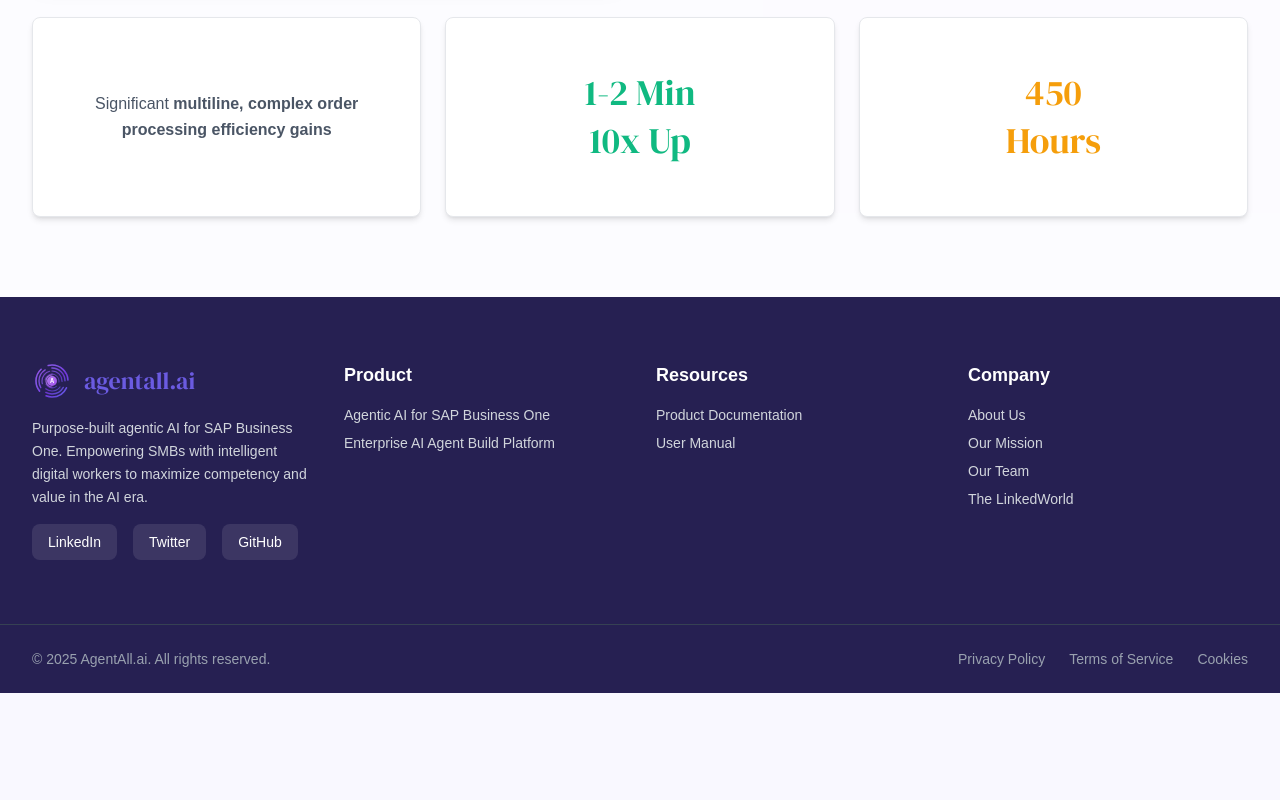
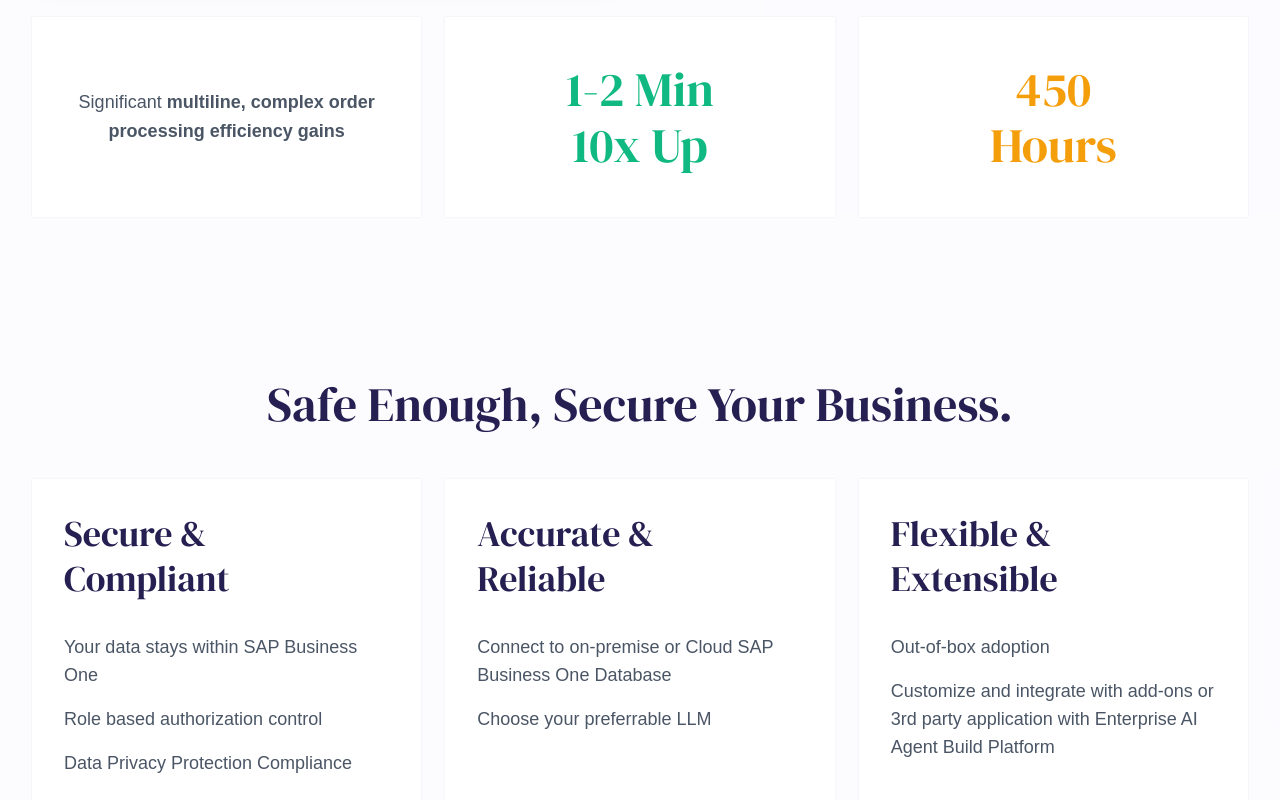
Before and after one commit to ReneeDress/agentall.ai, a Next.js app: page /agentall.ai/products/agentic-ai in a window 1280 px wide. Shown: the part 1820-2620 px from the top of the page. Before the commit the page ends 2513 px from the top, so only its background shows below. Built offline with nearby package versions, Linux system fonts and the light colour scheme.

Commit message:
feat: 添加值亮点悬停效果和安全特性部分到产品页面，提升用户交互体验和信息传达

```diff
--- a/app/globals.css
+++ b/app/globals.css
@@ -685,3 +685,26 @@ footer {
 .bounce-hover:hover {
   animation: bounce-hover 0.6s ease-in-out;
 }
+
+/* Value Highlights hover effect */
+.highlight-hover {
+  position: relative;
+  display: inline-block;
+}
+
+.highlight-hover:hover {
+  font-size: 1.125rem; /* text-lg */
+}
+
+.highlight-hover:hover::before {
+  content: "";
+  position: absolute;
+  left: 0;
+  top: 50%;
+  transform: translateY(-50%);
+  height: 80%;
+  width: 0;
+  background-color: rgba(221, 214, 254, 0.9);
+  z-index: -1;
+  animation: highlight-1 0.6s ease-out forwards;
+}
--- a/app/products/agentic-ai/page.tsx
+++ b/app/products/agentic-ai/page.tsx
@@ -475,7 +475,7 @@ export default function AgenticAIProduct() {
                                 </div>
 
                                 {/* Right side: Value Highlights */}
-                                <div className="bg-white p-6 rounded-lg shadow-md border border-gray-200">
+                                <div className="bg-white p-6 card-shadow-white">
                                     <h3 className="text-2xl font-serif-display text-foreground mb-6">
                                         Value Highlights
                                     </h3>
@@ -483,7 +483,7 @@ export default function AgenticAIProduct() {
                                         {activeTabData.highlights.map((highlight, idx) => (
                                             <li key={idx} className="flex items-start text-gray-700">
                                                 <span className="mr-3 mt-1.5 w-2 h-2 bg-primary rounded-full flex-shrink-0"></span>
-                                                <span className="text-lg">{highlight}</span>
+                                                <span className="text-default highlight-hover cursor-pointer transition-all duration-300">{highlight}</span>
                                             </li>
                                         ))}
                                     </ul>
@@ -502,16 +502,16 @@ export default function AgenticAIProduct() {
                                             <div className="group perspective-1000 h-full">
                                                 <div className="relative w-full h-full transition-transform duration-700 transform-style-preserve-3d group-hover:rotate-y-180">
                                                     {/* Front side - Data metric */}
-                                                    <div className="absolute inset-0 w-full h-full backface-hidden bg-white rounded-lg shadow-md border border-gray-200 flex items-center justify-center">
+                                                    <div className="absolute inset-0 w-full h-full backface-hidden bg-white card-shadow-white flex items-center justify-center">
                                                         <div className="text-center">
                                                             <div
-                                                                className="text-4xl lg:text-5xl font-serif-display"
+                                                                className="text-5xl lg:text-6xl font-serif-display"
                                                                 style={{ color: kpi.color || '#6b5be1' }}
                                                             >
                                                                 {Array.isArray(kpi.value) ? (
                                                                     <div className="space-y-2">
                                                                         {kpi.value.map((item, itemIdx) => (
-                                                                            <div key={itemIdx} className="text-3xl lg:text-4xl">
+                                                                            <div key={itemIdx} className="text-4xl lg:text-5xl">
                                                                                 {item}
                                                                             </div>
                                                                         ))}
@@ -524,9 +524,9 @@ export default function AgenticAIProduct() {
                                                     </div>
 
                                                     {/* Back side - Description */}
-                                                    <div className="absolute inset-0 w-full h-full backface-hidden bg-white rounded-lg shadow-md border border-gray-200 rotate-y-180 flex items-center justify-center p-6">
+                                                    <div className="absolute inset-0 w-full h-full backface-hidden bg-white card-shadow-white rotate-y-180 flex items-center justify-center p-6">
                                                         <div
-                                                            className="text-default text-gray-600 leading-relaxed text-center"
+                                                            className="text-lg text-gray-600 leading-relaxed text-center"
                                                             dangerouslySetInnerHTML={{ __html: kpi.label }}
                                                         />
                                                     </div>
@@ -534,9 +534,9 @@ export default function AgenticAIProduct() {
                                             </div>
                                         ) : (
                                             // No value - Simple card with bounce animation
-                                            <div className="bounce-hover bg-white rounded-lg shadow-md border border-gray-200 h-full flex items-center justify-center p-6">
+                                            <div className="bounce-hover bg-white card-shadow-white h-full flex items-center justify-center p-6">
                                                 <div
-                                                    className="text-default text-gray-600 leading-relaxed text-center"
+                                                    className="text-lg text-gray-600 leading-relaxed text-center"
                                                     dangerouslySetInnerHTML={{ __html: kpi.label }}
                                                 />
                                             </div>
@@ -549,6 +549,66 @@ export default function AgenticAIProduct() {
                 </div>
             </section>
 
+            {/* Security Section */}
+            <section className="py-20 px-8 bg-white/50">
+                <div className="max-w-7xl mx-auto">
+                    <h3 className="section-title font-serif-display text-foreground mb-12 text-center">
+                        Safe Enough, Secure Your Business.
+                    </h3>
+
+                    {/* 3 columns with rectangular cards - Security features */}
+                    <div className="grid grid-cols-1 md:grid-cols-2 lg:grid-cols-3 gap-6">
+                        {/* Card 1: Secure & Compliant */}
+                        <div className="bg-white card-shadow-white p-8">
+                            <h4 className="text-4xl font-serif-display text-foreground mb-8 leading-tight">
+                                Secure &<br /> Compliant
+                            </h4>
+                            <div className="space-y-4 text-left">
+                                <p className="text-lg text-gray-600">
+                                    Your data stays within SAP Business One
+                                </p>
+                                <p className="text-lg text-gray-600">
+                                    Role based authorization control
+                                </p>
+                                <p className="text-lg text-gray-600">
+                                    Data Privacy Protection Compliance
+                                </p>
+                            </div>
+                        </div>
+
+                        {/* Card 2: Accurate & Reliable */}
+                        <div className="bg-white card-shadow-white p-8">
+                            <h4 className="text-4xl font-serif-display text-foreground mb-8 leading-tight">
+                                Accurate &<br /> Reliable
+                            </h4>
+                            <div className="space-y-4 text-left">
+                                <p className="text-lg text-gray-600">
+                                    Connect to on-premise or Cloud SAP Business One Database
+                                </p>
+                                <p className="text-lg text-gray-600">
+                                    Choose your preferrable LLM
+                                </p>
+                            </div>
+                        </div>
+
+                        {/* Card 3: Flexible and Extensible */}
+                        <div className="bg-white card-shadow-white p-8">
+                            <h4 className="text-4xl font-serif-display text-foreground mb-8 leading-tight">
+                                Flexible &<br />Extensible
+                            </h4>
+                            <div className="space-y-4 text-left">
+                                <p className="text-lg text-gray-600">
+                                    Out-of-box adoption
+                                </p>
+                                <p className="text-lg text-gray-600">
+                                    Customize and integrate with add-ons or 3rd party application with Enterprise AI Agent Build Platform
+                                </p>
+                            </div>
+                        </div>
+                    </div>
+                </div>
+            </section>
+
             <Footer />
         </div>
     );
```
